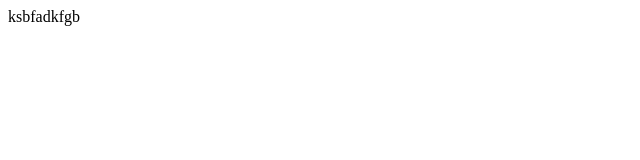
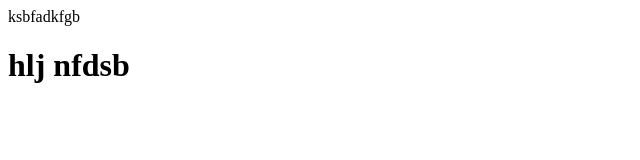
Before and after one commit to ashir07/sample, a plain HTML site: page h.html in a window 1280 px wide. Shown: the whole page, without its empty margins (0-640 px from the left). Drawn offline with Linux system fonts and the light colour scheme.

Commit message:
neg something

```diff
--- a/h.html
+++ b/h.html
@@ -7,5 +7,8 @@
 </head>
 <body>
     ksbfadkfgb
+    <h1>hlj
+        nfdsb
+    </h1>
 </body>
 </html>
```
